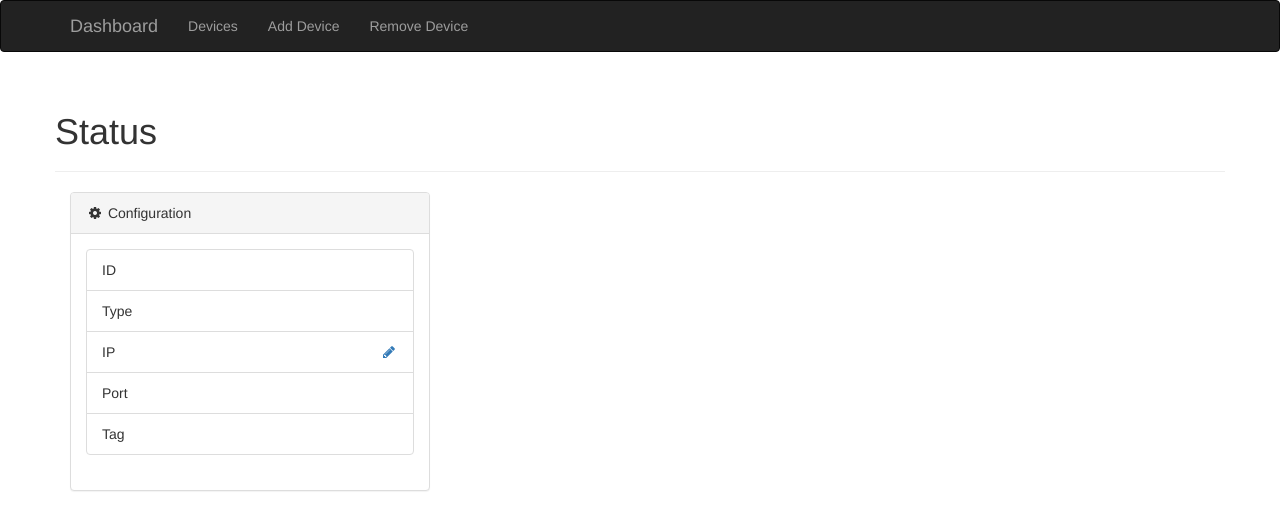
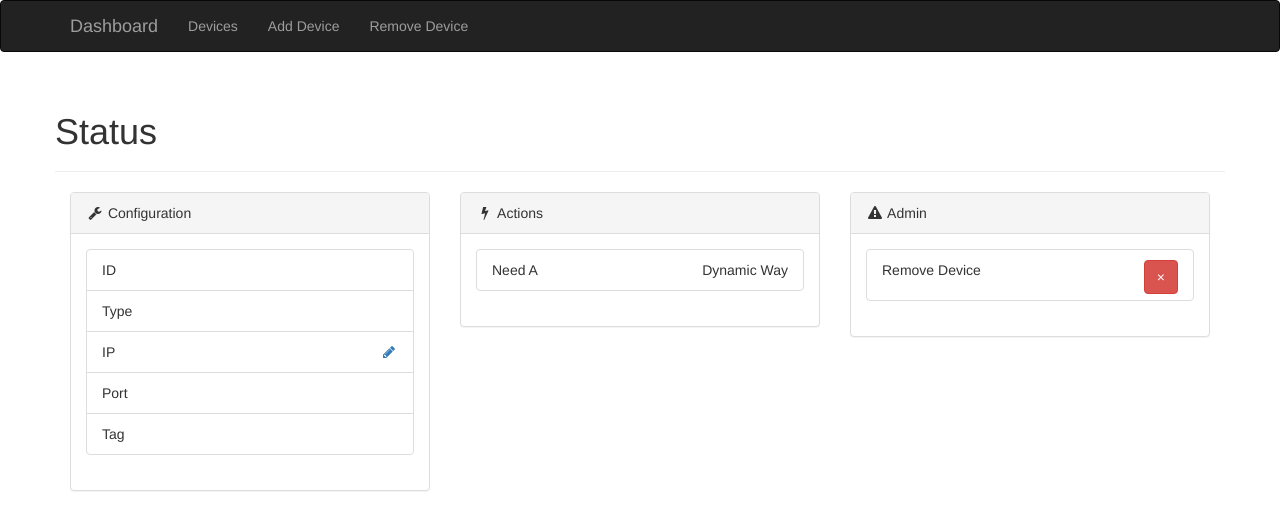
Before and after one commit to jflowaa/smart_home, a Flask app: template server/app/templates/device.html in a window 1280 px wide. Shown: the top 530 px of the page. Run offline with Flask 2, Linux system fonts and the light colour scheme; the template is opened without the code that fills it, so the values that code supplies are empty; some libraries are stand-ins or nearby versions.

Commit message:
Redirect on remove device when on device status page isn't working.

```diff
--- a/server/app/database_helper.py
+++ b/server/app/database_helper.py
@@ -13,9 +13,7 @@ def add_device(data):
     db.session.commit()
     return True
 
-def remove_device(device_type, id):
-    if not device_type:
-        return False
+def remove_device_by_id(id):
     Device.query.filter(Device.id == int(id)).delete()
     db.session.commit()
     return True
--- a/server/app/main/views.py
+++ b/server/app/main/views.py
@@ -50,9 +50,8 @@ def remove_device():
     context = {}
     device_type = "lightbulb"
     if request.method == "POST":
-        device_type = request.form.get("device_type")
         id = request.form.get("id")
-        if not database_helper.remove_device(device_type, id):
+        if not database_helper.remove_device_by_id(id):
             flash("Error! Device was not removed!", "danger")
         else:
             flash("Device Removed!", "success")
--- a/server/app/templates/device.html
+++ b/server/app/templates/device.html
@@ -14,10 +14,32 @@
 	    <div class=" col-md-4">
 	    	<div class="panel panel-default">
 	    		<div class="panel-heading">
-	    			<i class="fa fa-gear fa-fw"></i> Configuration
+	    			<i class="fa fa-wrench fa-fw"></i> Configuration
 	    		</div>
 	    		<div class="panel-body">
 		    		{% include "includes/device_configuration.html" %}
+	    		</div>
+	    	</div>
+	    </div>
+	    <div class=" col-md-4">
+	    	<div class="panel panel-default">
+	    		<div class="panel-heading">
+	    			<i class="fa fa-flash fa-fw"></i> Actions
+	    		</div>
+	    		<div class="panel-body">
+		    		{% include "includes/device_actions.html" %}
+	    		</div>
+	    	</div>
+	    </div>
+	    <div class=" col-md-4">
+	    	<div class="panel panel-default">
+	    		<div class="panel-heading">
+	    			<i class="fa fa-warning fa-fw"></i> Admin
+	    		</div>
+	    		<div class="panel-body">
+		    		 <ul class="list-group">
+						<li class="list-group-item"><p>Remove Device <span class="pull-right"><button id="remove" class="btn btn-danger">&times;</button></span></p></li>
+					</ul>
 	    		</div>
 	    	</div>
 	    </div>
@@ -27,6 +49,16 @@
 {% block scripts %}
 {{ super() }}
 <script type="text/javascript">
+	$("#remove").on("click", function (e) {
+		$.ajax({
+				type: "POST",
+				url: "/device/{{ device.get("id") }}",
+				data: {
+						action: "remove",
+						id: e.target.id
+					  }
+			});
+	});
 	$(".edit").on("click", function (e) {
 		$(e.target).removeClass("fa-pencil");
 		$(e.target).addClass("fa-check");
--- /dev/null
+++ b/server/app/templates/includes/device_actions.html
@@ -0,0 +1,3 @@
+<ul class="list-group">
+	<li class="list-group-item">Need A <span class="pull-right">Dynamic Way</span></li>
+</ul>
--- a/server/app/templates/includes/device_item_list.html
+++ b/server/app/templates/includes/device_item_list.html
@@ -13,6 +13,6 @@
 	{% endif %}
 {% else %}
 	<p class="list-group-item">
-		<i class="fa fa-warning fa-fw"></i> No devices found
+		<i class="fa fa-info fa-fw"></i> No devices found
 	</p>
 {% endif %}
--- a/server/app/templates/remove_device.html
+++ b/server/app/templates/remove_device.html
@@ -60,13 +60,10 @@
 
 	$(function() {
 		$(".remove").on("click", function (e) {
-			console.log(e.target);
-			console.log(e.target.id);
 			$.ajax({
 				type: "POST",
 				url: "removedevice",
 				data: {
-						device_type: "{{ device_type }}",
 						id: e.target.id
 					  }
 			}).done(function(msg) {
```
Also changed, not shown: server/app/device/views.py (+9 -1 lines).
